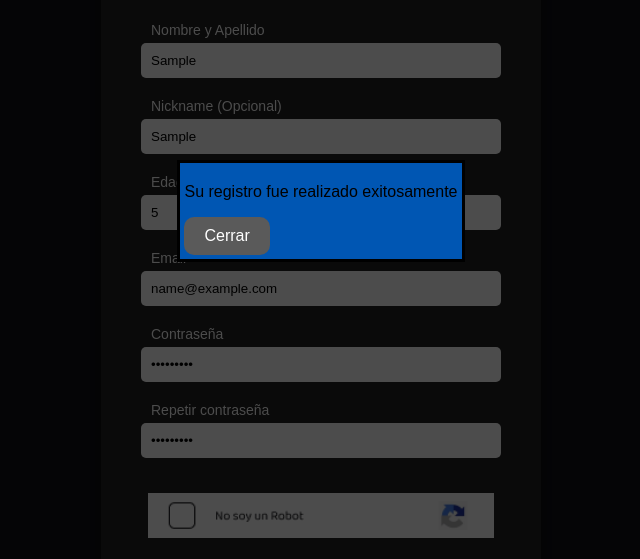
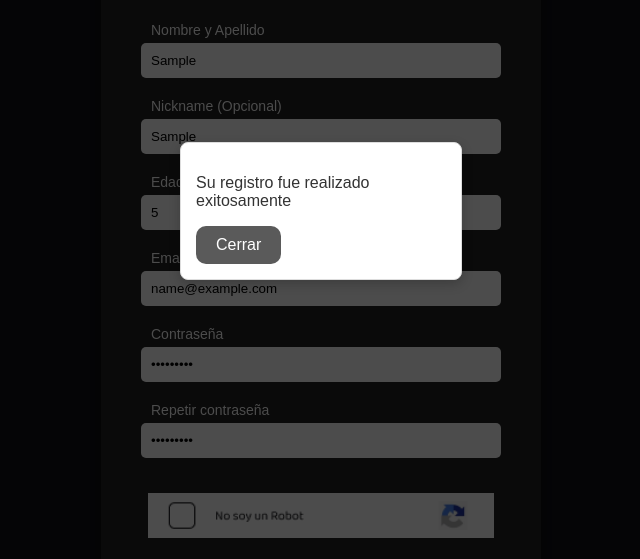
Before and after one commit to cgogorza/Interfaces-TPE-Grupo12, a plain HTML site: page TP2/EntregaFinal/register.html in a window 1280 px wide. Both pictures are taken after typing "Sample", "Sample", "5", "name@example.com", "Sample123", "Sample123" into the empty fields and a click on the input "Registrarse". Shown: the part 189-748 px from the top of the page, without its empty margins (319-959 px from the left). Drawn offline with nearby package versions, Linux system fonts and the light colour scheme.

Commit message:
Formateado el popover

```diff
--- a/TP2/EntregaFinal/css/register.css
+++ b/TP2/EntregaFinal/css/register.css
@@ -181,3 +181,16 @@ input[type="number"]::placeholder {
 #id_del_popover::backdrop{
     background-color: rgba(0, 0, 0, 0.7);
 }
+
+#id_del_popover{
+    padding: 10px;
+    border: none;
+    position: absolute;
+    background-color: #fff;
+    color: #333;
+    border: 1px solid #ddd;
+    border-radius: 8px;
+    box-shadow: 0 4px 12px rgba(0, 0, 0, 0.2);
+    padding: 15px;
+    width: 250px;
+}
```
